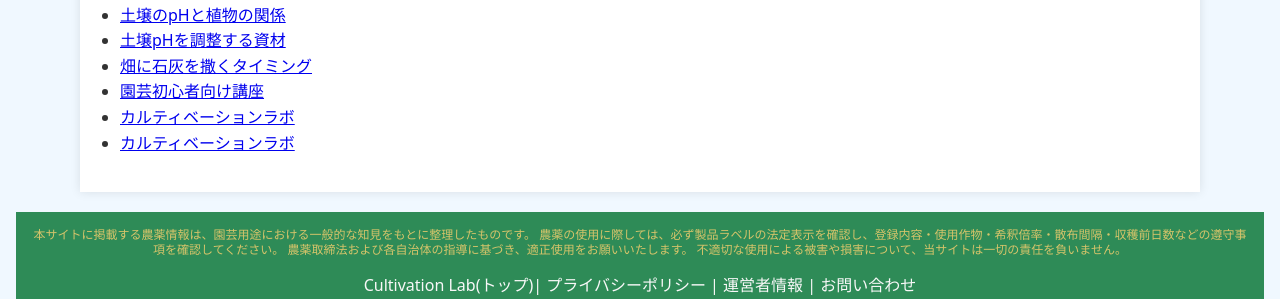
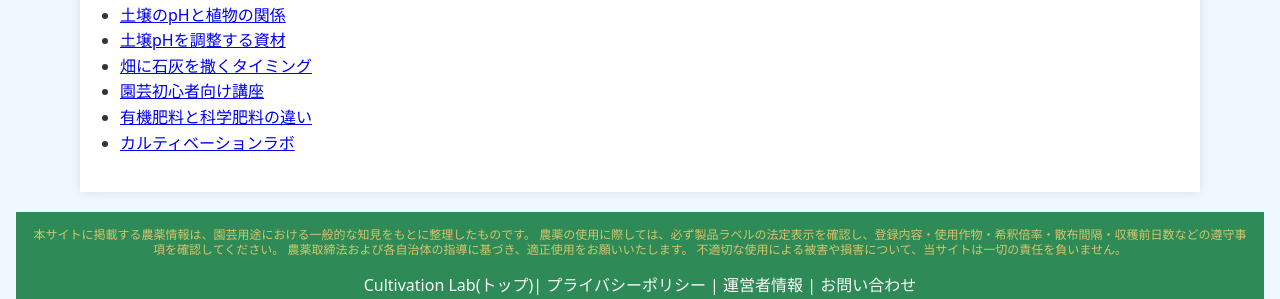
Before and after one commit to shiitake-garden/shiitake-garden.github.io, a Jekyll site: the page built from column/index.html, in a window 1280 px wide. Shown: the part 633-932 px from the top of the page. Built offline with Jekyll 4.4.1, drawn with Linux system fonts in a browser that asks for light colours.

Commit message:
Update column_yuuki_kagaku.html

```diff
--- a/column/column_yuuki_kagaku.html
+++ b/column/column_yuuki_kagaku.html
@@ -1,6 +1,6 @@
 ---
 layout: default_care
-title: カルティベーションラボ
+title: 有機肥料と科学肥料の違い
 ---
 <!doctype html>
 <html lang="ja">
```
